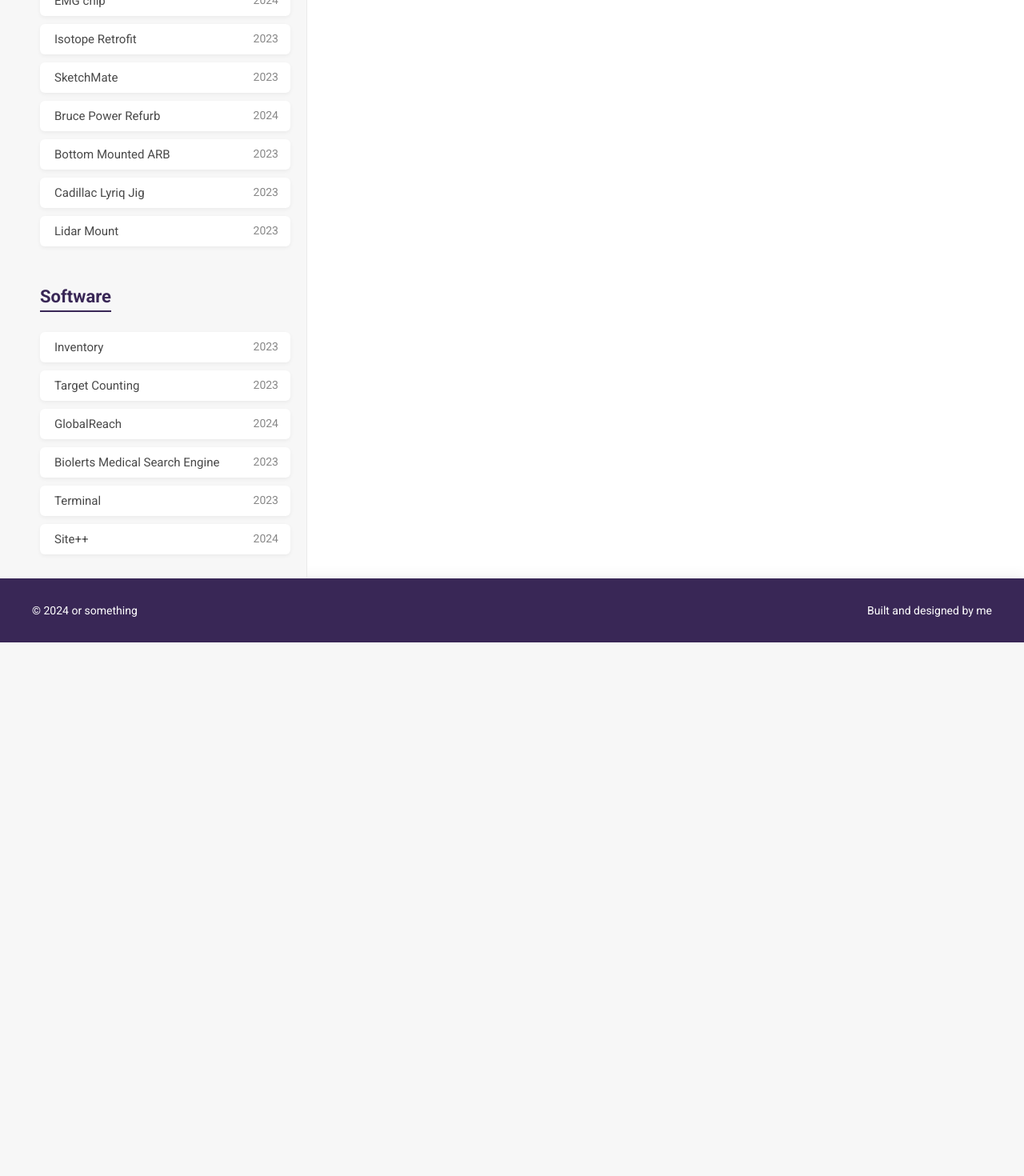
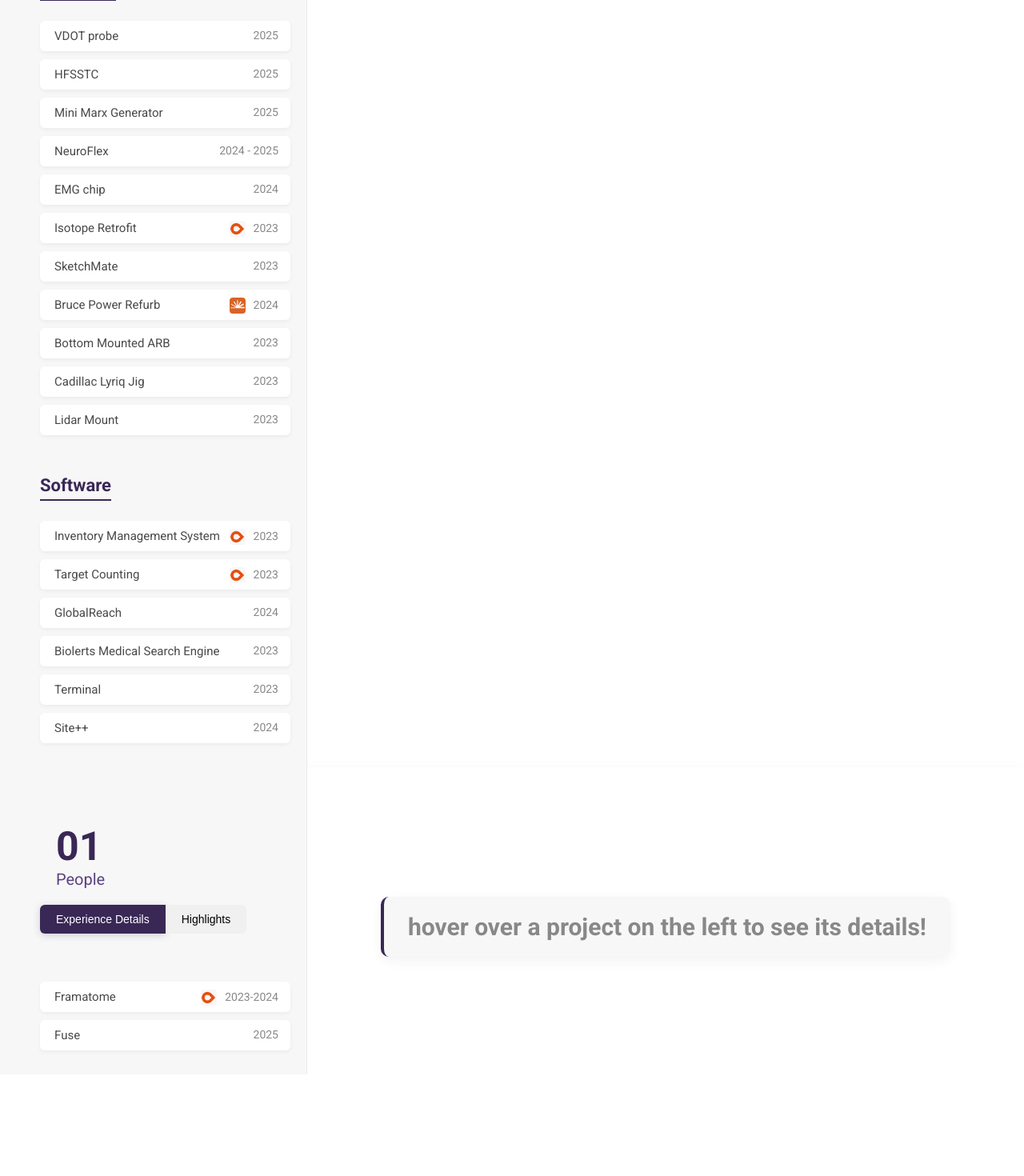
Before and after one commit to J-992/jafferr, a React (Create React App) app: page / in a window 1280 px wide. Shown: the part 1340-2810 px from the top of the page at 80% size. Before the commit the page ends 2143 px from the top, so only its background shows below. Built offline with nearby package versions, Linux system fonts and the light colour scheme.

Commit message:
massive revamp

```diff
--- a/src/App.css
+++ b/src/App.css
@@ -252,10 +252,22 @@
 .number2 {
   font-size: 20px;
   color: #5a4180;
-  margin-bottom: 30px;
+  margin-bottom: 10px;
 }
 
-.number, .number2 {
+.number3 {
+  font-size: 15px;
+  margin: 10px 0;
+  transition: all 0.3s ease;
+  border-radius: 6px;
+  padding: 10px 15px;
+  background-color: #e3dfe8;
+  box-shadow: 0 2px 5px rgba(0, 0, 0, 0.05);
+  cursor: pointer;
+  border-left: 3px solid transparent;
+}
+
+.number, .number2, .number3 {
   padding-left: 20px;
 }
 
@@ -688,3 +700,34 @@
     right: 15px;
   }
 }
+
+/* Custom Project Icons */
+.project-icon-img {
+  display: inline-block;
+  width: 20px;
+  height: 20px;
+  margin: 0 10px;
+  vertical-align: middle;
+  object-fit: contain;
+  border-radius: 20%;
+  align-items: end;
+}
+
+.highlight-icon-img {
+  display: inline-block;
+  width: 22px;
+  height: 22px;
+  margin-left: 10px;
+  vertical-align: middle;
+  object-fit: contain;
+  border-radius: 20%;
+}
+
+/* For mobile responsiveness */
+@media screen and (max-width: 768px) {
+  .project-icon-img, .highlight-icon-img {
+    width: 16px;
+    height: 16px;
+    margin: 0 5px;
+  }
+}
--- a/src/App.tsx
+++ b/src/App.tsx
@@ -1,13 +1,19 @@
 import React, { useState, useEffect } from 'react';
 import './App.css';
 import { projects, Project } from './projects';
+import { experiences, Experience } from './experiences';
 
 const App: React.FC = () => {
   const [hoveredProject, setHoveredProject] = useState<Project | null>(null);
   const [highlightedProjects, setHighlightedProjects] = useState<Project[]>([]);
+  const [selectedProject, setSelectedProject] = useState<Project | null>(null);
+
   const [showDetails, setShowDetails] = useState(true);
   const [isMobile, setIsMobile] = useState(false);
-  const [selectedProject, setSelectedProject] = useState<Project | null>(null);
+
+  const [highlightedExperience, setHighlightedExperience] = useState<Experience[]>([]);
+  const [selectedExperience, setSelectedExperience] = useState<Experience | null>(null);
+  const [hoveredExperience, setHoveredExperience] = useState<Experience | null>(null);
 
   // Check if device is mobile
   useEffect(() => {
@@ -38,7 +44,12 @@
       projects.find(p => p.name === 'Bruce Power Refurb')
     ].filter((p): p is Project => !!p);
 
+    const featuredExperience = [
+      experiences.find(p => p.name === 'NeuroFlex'),
+    ].filter((p): p is Experience => !!p);
+
     setHighlightedProjects(featured);
+    setHighlightedExperience(featuredExperience);
   }, []);
 
   const toggleView = () => {
@@ -53,8 +64,20 @@
     }
   };
 
+  const handleExperienceClick = (experience: Experience) => {
+    if (isMobile) {
+      setSelectedExperience(experience);
+    } else {
+      window.open(experience.href, '_blank');
+    }
+  };
+
   const closeProjectDetails = () => {
     setSelectedProject(null);
+  };
+
+  const closeExperienceDetails = () => {
+    setSelectedExperience(null);
   };
 
   return (
@@ -106,8 +129,12 @@
           <div className="mobile-project-modal-content">
             <div className="mobile-modal-close" onClick={closeProjectDetails}>×</div>
             <h2>{selectedProject.category}</h2>
-            <p className="project-name">{selectedProject.name}:</p>
+            <p className="project-name">
+              {selectedProject.name}
+              {selectedProject.icon && <img src={selectedProject.icon} className="project-icon-img" alt="" />}
+            </p>
             <p className="project-description" style={{ whiteSpace: 'pre-line' }}>{selectedProject.description}</p>
+
 
             {selectedProject.img ? (
               <img className="mobile-project-image" src={selectedProject.img} alt={selectedProject.name} />
@@ -131,9 +158,12 @@
 
       {/* Details Section */}
       <div className="details__container">
+
+        {/* Left Container */}
         <div className="left__content">
           <p className="number">00</p>
           <p className="number2">Engineering</p>
+          <p className="number3">little things that make you go 'wow'! I love making the most random of ideas come to life (but unfotunately many remain incomplete)</p>
 
           <div className="view-toggle">
             <button
@@ -164,7 +194,10 @@
                       onClick={() => handleProjectClick(project)}
                     >
                       {project.name}
-                      <span className="project-date">{project.date}</span>
+                      <span className="project-date">
+                        {project.icon && <img src={project.icon} className="project-icon-img" alt="" />}
+                        {project.date}
+                      </span>
                     </p>
                   ))}
               </ul>
@@ -185,8 +218,13 @@
                     onClick={() => handleProjectClick(project)}
                   >
                     <div className="highlight-category">{project.category}</div>
-                    <h3 className="highlight-name">{project.name}</h3>
+                    <h3 className="highlight-name">
+                      {project.name}
+                      {project.icon && <img src={project.icon} className="highlight-icon-img" alt="" />}
+                    </h3>
                     <div className="highlight-date">{project.date}</div>
+
+
                     <p className="highlight-description">
                       {project.description.substring(0, 120)}
                       {project.description.length > 120 ? '...' : ''}
@@ -218,6 +256,99 @@
         </div>
       </div>
 
+      {/* Hobbies Section */}
+      <div className="details__container">
+
+        {/* Left Container */}
+        <div className="left__content">
+          <p className="number">01</p>
+          <p className="number2">People</p>
+
+          <div className="view-toggle">
+            <button
+              className={`view-btn ${showDetails ? 'active' : ''}`}
+              onClick={() => setShowDetails(true)}
+            >
+              Experience Details
+            </button>
+            <button
+              className={`view-btn ${!showDetails ? 'active' : ''}`}
+              onClick={() => setShowDetails(false)}
+            >
+              Highlights
+            </button>
+          </div>
+
+            <div  className="list__container">
+              <ul>
+                    {experiences.map((experience) => (
+                        <p
+                          key={experience.name}
+                          className="list__item"
+                          onMouseEnter={() => !isMobile && setHoveredExperience(experience)}
+                          onClick={() => handleExperienceClick(experience)}
+                        >
+                          {experience.name}
+                          <span className="project-date">
+                            {experience.icon && <img src={experience.icon} className="project-icon-img" alt="" />}
+                            {experience.date}
+                          </span>
+                        </p>
+                    ))}
+              </ul>
+            </div>
+        </div>
+
+        {/* Right Container */}
+        <div className="right__content">
+          {!showDetails ? (
+            <div className="highlights-container">
+              <h2 className="highlights-title">Experience Highlights</h2>
+              <div className="highlights-grid">
+                {highlightedExperience.map((experience) => (
+                  <div
+                    key={experience.name}
+                    className="highlight-card"
+                    onClick={() => handleExperienceClick(experience)}
+                  >
+                    <h3 className="highlight-name">
+                      {experience.name}
+                      {experience.icon && <img src={experience.icon} className="highlight-icon-img" alt="" />}
+                    </h3>
+                    <div className="highlight-date">{experience.date}</div>
+
+
+                    <p className="highlight-description">
+                      {experience.description.substring(0, 120)}
+                      {experience.description.length > 120 ? '...' : ''}
+                    </p>
+                    <div className="highlight-cta">Learn more →</div>
+                  </div>
+                ))}
+              </div>
+            </div>
+          ) : (
+            hoveredExperience && !isMobile ? (
+              <div className="detail__box">
+                <p className="project-name">{hoveredExperience.name}:</p>
+                <p className="project-description" style={{ whiteSpace: 'pre-line' }}>{hoveredExperience.description}</p>
+
+                {hoveredExperience.img ? (
+                  <img id="img__container" src={hoveredExperience.img} alt={hoveredExperience.name} />
+                ) : (
+                  <p>no image found</p>
+                )}
+              </div>
+            ) : (
+              <div className={`default__content ${isMobile ? 'mobile-default-content' : ''}`}>
+                <h2>{isMobile ? 'tap a project to view details' : 'hover over a project on the left to see its details!'}</h2>
+              </div>
+            )
+          )}
+        </div>
+      </div>
+
+
       {/* Footer */}
       <div className="footer__container">
         <p className="footer__left"> &copy; 2024 or something</p>
--- /dev/null
+++ b/src/experiences.ts
@@ -0,0 +1,29 @@
+export type Experience = {
+  name: string;
+  date: string;
+  description: string;
+  href: string;
+  img?: string;
+  icon?: string; // Optional icon class name (for Font Awesome or similar)
+}
+
+export const experiences: Experience[] = [
+  {
+    name: 'Framatome',
+    date: '2023-2024',
+    description: ``,
+    href: 'https://www.framatome.com/en/',
+    img: '',
+    icon: '/list-icons/framatome.png'
+  },
+  {
+    name: 'Fuse',
+    date: '2025',
+    description: ``,
+    href: '',
+    img: '',
+    icon: ''
+  },
+
+
+];
--- a/src/projects.ts
+++ b/src/projects.ts
@@ -4,13 +4,41 @@
   description: string;
   category: 'Hardware' | 'Software';
   href: string;
-  img: string;
+  img?: string;
+  icon?: string; // Optional icon class name (for Font Awesome or similar)
 }
 
 export const projects: Project[] = [
   {
+    name:'VDOT probe',
+    date: '2025',
+    description: '',
+    category: 'Hardware',
+    href: '',
+    img: '',
+    icon: ''
+  },
+  {
+    name:'HFSSTC',
+    date: '2025',
+    description: '',
+    category: 'Hardware',
+    href: '',
+    img: '',
+    icon: ''
+  },
+  {
+    name:'Mini Marx Generator',
+    date: '2025',
+    description: '',
+    category: 'Hardware',
+    href: '',
+    img: '',
+    icon: ''
+  },
+  {
     name: 'NeuroFlex',
-    date: '2024',
+    date: '2024 - 2025',
     description: `The cost of prosthetics is kinda insane, could we possibly reduce it using a modular design?
 
 
@@ -26,7 +54,7 @@
     From mouse-less computer control to controlling a prosthetic arm, the sky's the limit!`,
     category: 'Hardware',
     href: 'https://www.google.com',
-    img: '/imsges/emgvis_comprerrssed.gif'
+    img: '/images/.gif'
   },
   {
     name: 'Isotope Retrofit',
@@ -34,7 +62,8 @@
     description: `Feasibility study to retrofit CANDU isotope production systems into PWRs. Market reach expansion. Pretty cool, but I can't really legally show many visuals`,
     category: 'Hardware',
     href: 'https://www.google.com' ,
-    img: ''
+    img: '',
+    icon: '/list-icons/framatome.png'
   },
   {
     name: 'SketchMate',
@@ -50,15 +79,16 @@
     description: 'The next few lines are a whole lotta nuclear jargon. Conducted two permits for Bruce A Unit 3 refurb. Completed an IEE and CIC.',
     category: 'Hardware',
     href: 'https://www.google.com' ,
-    img: ''
+    img: '',
+    icon: '/list-icons/brucepower.png'
   },
   {
-    name: 'Inventory',
+    name: 'Inventory Management System',
     date: '2023',
     description: 'An inventory software I made during my time at Framatome.',
     category: 'Software',
     href: 'https://www.google.com' ,
-    img: ''
+    icon: '/list-icons/framatome.png'
   },
   {
     name: 'Target Counting',
@@ -66,7 +96,7 @@
     description: "Yb-177 target counting python algorithms used within Bruce Power's Isotope Production System",
     category: 'Software',
     href: 'https://www.google.com' ,
-    img: ''
+    icon: '/list-icons/framatome.png'
   },
   {
     name: 'GlobalReach',
```
Also changed, not shown: public/list-icons/brucepower.png (added), public/list-icons/framatome.png (added).
